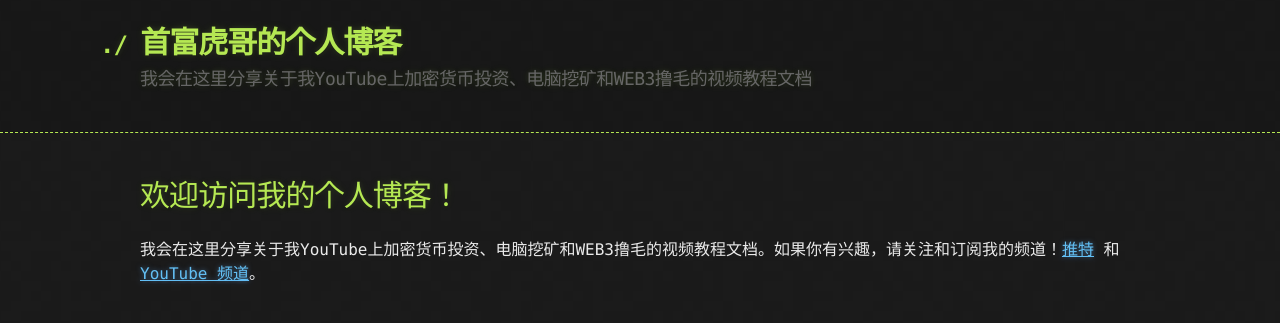
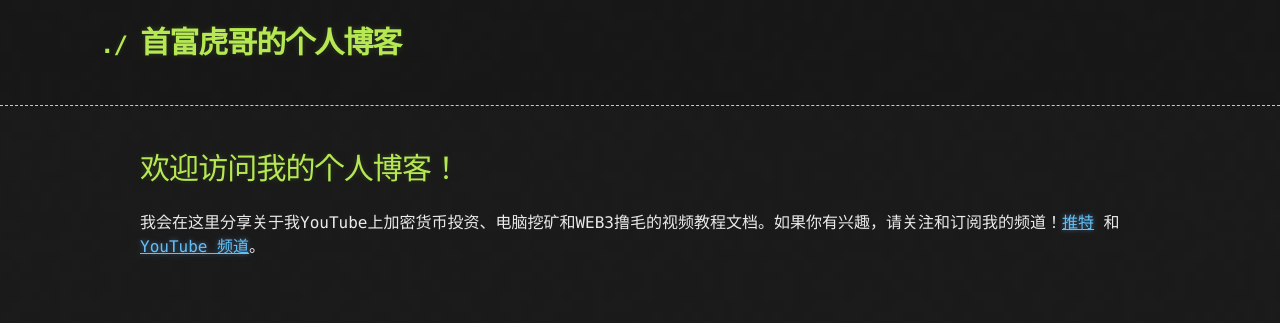
Before and after one commit to hugevip/github.io, a Jekyll site: the page built from index.md, in a window 1280 px wide. Shown: the top 323 px of the page. Built offline with Jekyll 4.4.1, drawn with Linux system fonts in a browser that asks for light colours; the repository's description, which GitHub fills in, is left out.

Commit message:
Update _config.yml

```diff
--- a/_config.yml
+++ b/_config.yml
@@ -1,5 +1,4 @@
 title: "首富虎哥的个人博客"
-description: "我会在这里分享关于我YouTube上加密货币投资、电脑挖矿和WEB3撸毛的视频教程文档"
 baseurl: ""
 url: "https://hugevip.github.io/blog"
 theme: jekyll-theme-hacker
```
